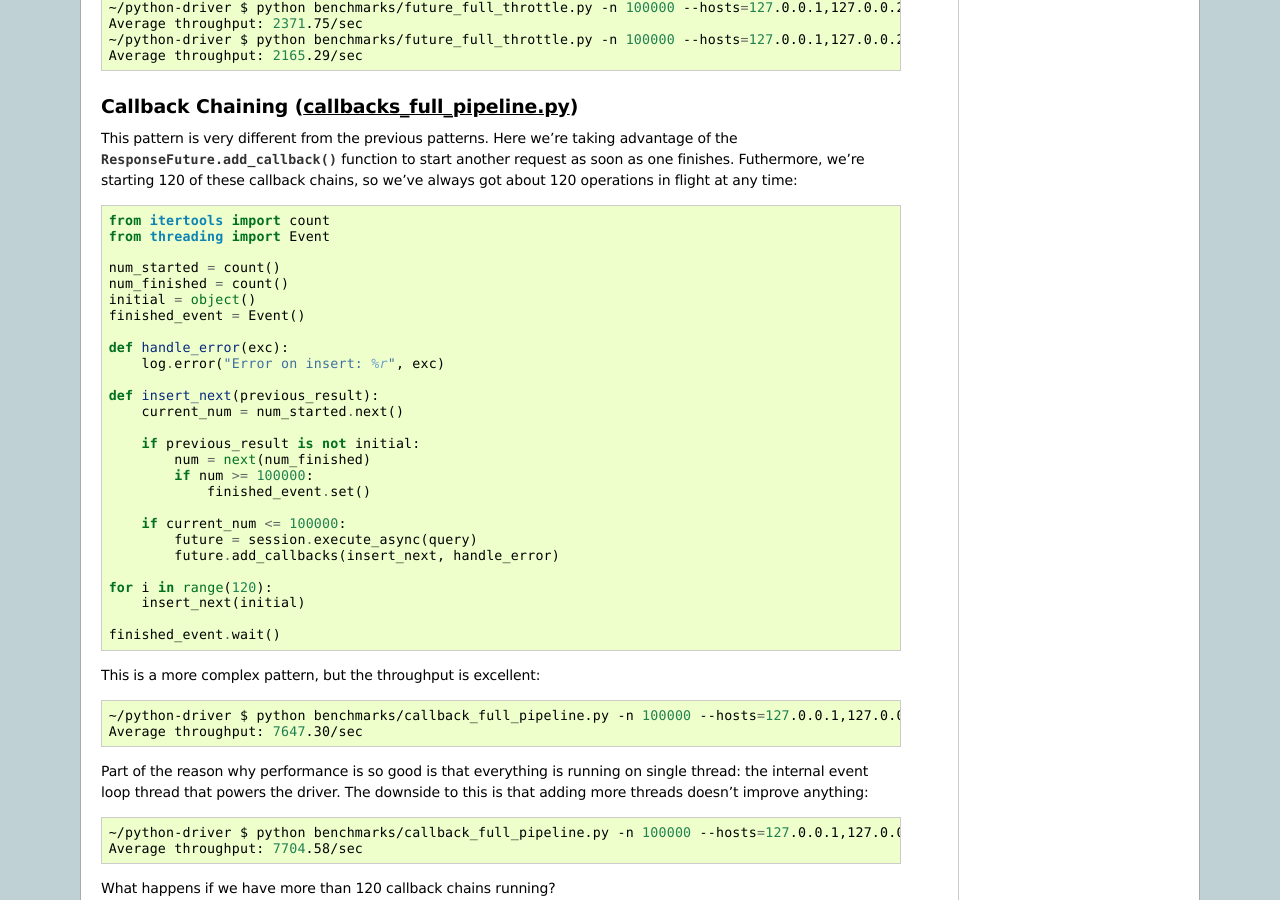
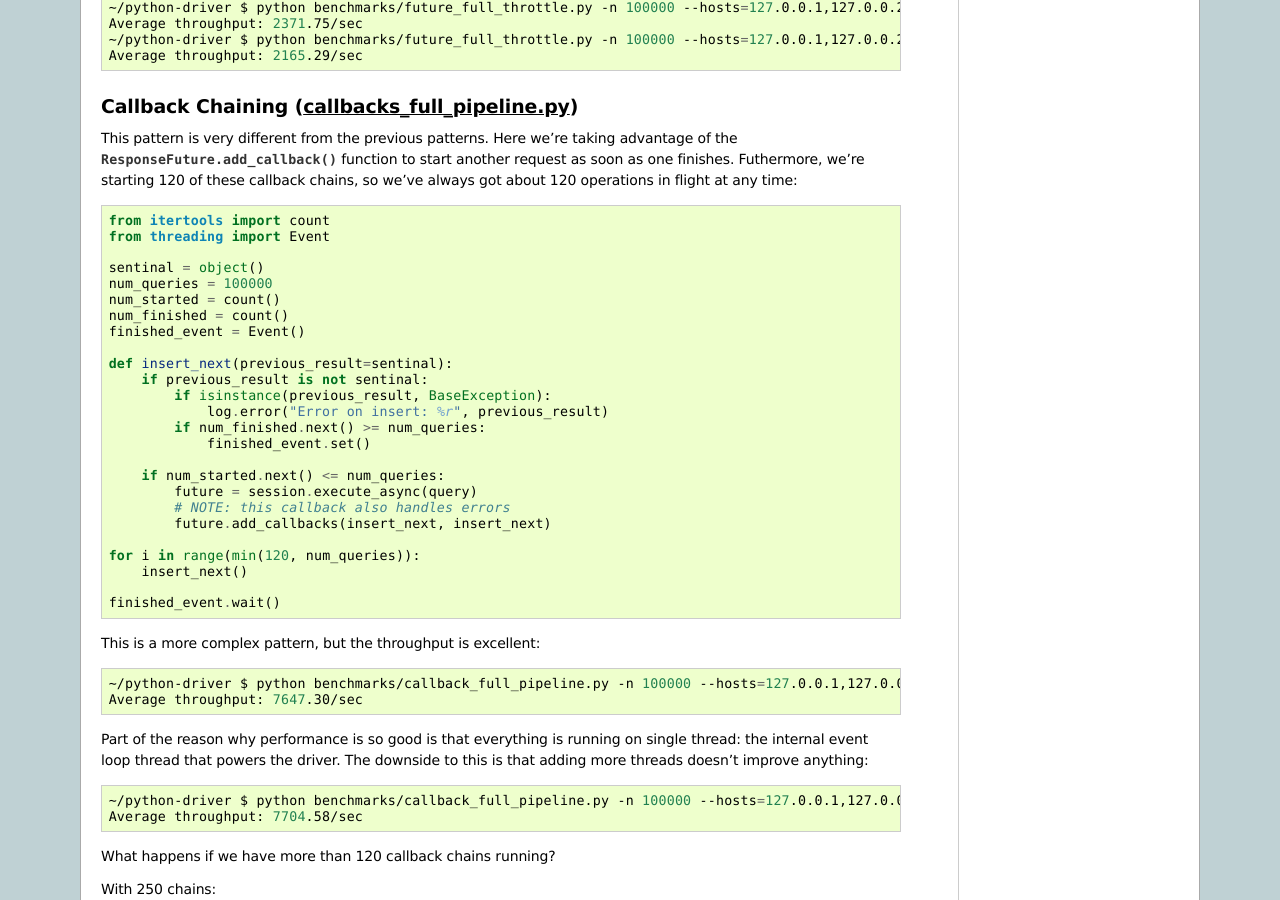
Before and after one commit to datastax/python-driver, a Sphinx documentation site: the page built from docs/performance.rst, in a window 1280 px wide and 900 px high, scrolled down 2440 px. Built offline with Sphinx 7.4.7, drawn with Linux system fonts in a browser that asks for light colours; pages that are not in the unit, such as notebooks, are missing from menus.

Commit message:
fix callback chaining benchmarking example
if there was an error in any query, callbacks_full_pipeline.py would
hang because "self.event" (or "finished_event" in the docs) would never
get set. this also fixes some minor pep8 issues.

```diff
--- a/docs/performance.rst
+++ b/docs/performance.rst
@@ -182,28 +182,26 @@
     from itertools import count
     from threading import Event
 
+    sentinal = object()
+    num_queries = 100000
     num_started = count()
     num_finished = count()
-    initial = object()
     finished_event = Event()
 
-    def handle_error(exc):
-        log.error("Error on insert: %r", exc)
-
-    def insert_next(previous_result):
-        current_num = num_started.next()
-
-        if previous_result is not initial:
-            num = next(num_finished)
-            if num >= 100000:
+    def insert_next(previous_result=sentinal):
+        if previous_result is not sentinal:
+            if isinstance(previous_result, BaseException):
+                log.error("Error on insert: %r", previous_result)
+            if num_finished.next() >= num_queries:
                 finished_event.set()
 
-        if current_num <= 100000:
+        if num_started.next() <= num_queries:
             future = session.execute_async(query)
-            future.add_callbacks(insert_next, handle_error)
+            # NOTE: this callback also handles errors
+            future.add_callbacks(insert_next, insert_next)
 
-    for i in range(120):
-        insert_next(initial)
+    for i in range(min(120, num_queries)):
+        insert_next()
 
     finished_event.wait()
 
```
Also changed, not shown: 1 other file.
